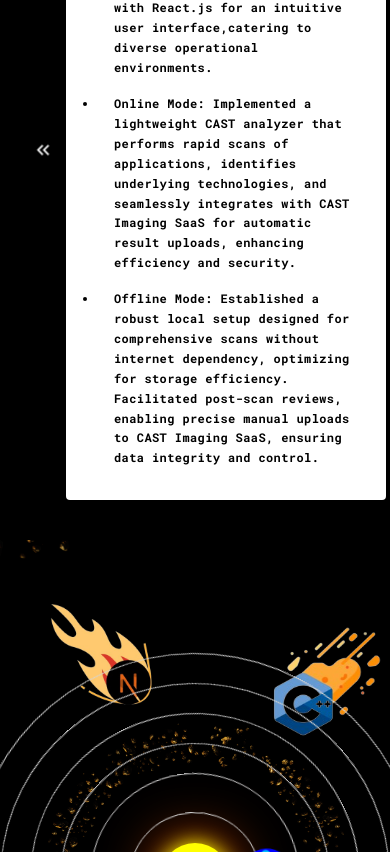
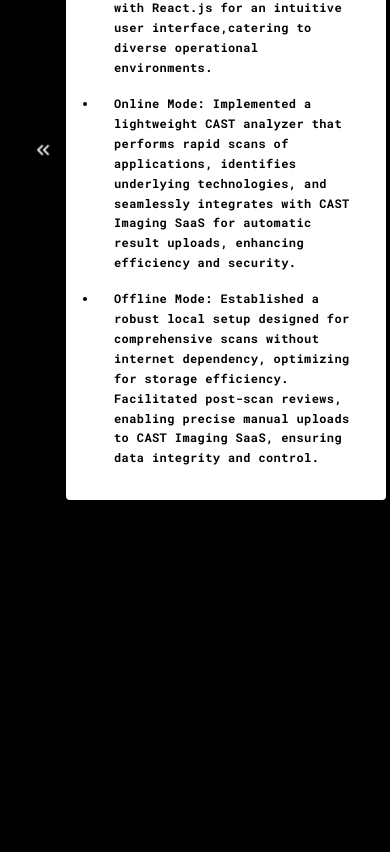
Before and after one commit to AdityaSharma224/Portfolio, a React (Create React App) app: page / in a window 390 px wide. Shown: the part 1148-2000 px from the top of the page. Built offline with nearby package versions, Linux system fonts and the light colour scheme.

Commit message:
skills layput change

```diff
--- a/src/app/layout/layout.jsx
+++ b/src/app/layout/layout.jsx
@@ -12,38 +12,22 @@
 const Layout = () => {
   const classes = useStyles();
   const cursorRef = useRef(null);
-  const skillsRef = useRef(null);
-  const [isSkillsVisible, setIsSkillsVisible] = useState(false);
 
   useEffect(() => {
     const editCursor = (e) => {
-      if (!isSkillsVisible) {
       const { clientX: x, clientY: y } = e;
       const cursorWidth = cursorRef.current.offsetWidth / 2;
       const cursorHeight = cursorRef.current.offsetHeight / 2;
       cursorRef.current.style.left = `${x - cursorWidth}px`;
       cursorRef.current.style.top = `${y - cursorHeight}px`;
-      }
     };
-
-    const observer = new IntersectionObserver(
-      ([entry]) => {
-        setIsSkillsVisible(entry.isIntersecting);
-      },
-      { threshold: 0.5 }
-    );
-
-    if (skillsRef.current) {
-      observer.observe(skillsRef.current);
-    }
 
     window.addEventListener("mousemove", editCursor);
 
     return () => {
       window.removeEventListener("mousemove", editCursor);
-      observer.disconnect();
     };
-  }, [isSkillsVisible]);
+  }, []);
 
   return (
     <Stack margin={0} padding={0} overflow={"hidden"}>
@@ -51,17 +35,10 @@
       <NavbarComponent />
       <HomeComponent />
       <ExperienceComponent />
-      <div ref={skillsRef}>
       <SkillComponent />
-      </div>
       <ArticleComponent />
       <ProjectsComponent />
-      <div
-        className={`${classes.cursor} ${
-          isSkillsVisible ? classes.hideCursor : ""
-        }`}
-        ref={cursorRef}
-      ></div>
+      <div className={classes.cursor} ref={cursorRef}></div>
     </Stack>
   );
 };
--- a/src/app/preloader/loader.jsx
+++ b/src/app/preloader/loader.jsx
@@ -28,12 +28,11 @@
   opacity: 0,
 });
 
-// Styled Typography with responsive breakpoints
 const TypographyStyled = styled(Typography)(({ theme }) => ({
   fontWeight: 700,
   // Default styles
   [theme.breakpoints.up('xs')]: {
-    fontSize: '1.4rem', // for extra-small screens
+    fontSize: '1.6rem', // for extra-small screens
   },
   [theme.breakpoints.up('sm')]: {
     fontSize: '2rem', // for small screens
@@ -45,7 +44,7 @@
     fontSize: '3rem', // for large screens
   },
   [theme.breakpoints.up('xl')]: {
-    fontSize: '4rem', // for extra-large screens
+    fontSize: '5rem', // for extra-large screens
   },
 }));
 
@@ -61,7 +60,7 @@
         opacity: 1,
         ease: 'Power3.easeOut',
       })
-      .from('.preloader .text-container h2', {
+      .from('.preloader .text-container h1', {
         duration: 1.5,
         delay: 1,
         y: 90,
@@ -69,7 +68,7 @@
         stagger: 0.4,
         ease: 'Power3.easeOut',
       })
-      .to('.preloader .text-container h2', {
+      .to('.preloader .text-container h1', {
         duration: 1.2,
         y: 100,
         skewY: -10,
@@ -92,11 +91,10 @@
   return (
     <PreloaderContainer className="preloader">
       <TextContainer className="text-container">
-        {/* Use TypographyStyled instead of Typography */}
-        <TypographyStyled variant="h2">Crafted</TypographyStyled>
-        <TypographyStyled variant="h2">By</TypographyStyled>
-        <TypographyStyled variant="h2">Aditya</TypographyStyled>
-        <TypographyStyled variant="h2" fontWeight={400}>🤗</TypographyStyled>
+        <TypographyStyled variant="h1">Crafted</TypographyStyled>
+        <TypographyStyled variant="h1">By</TypographyStyled>
+        <TypographyStyled variant="h1">Aditya</TypographyStyled>
+        <TypographyStyled variant="h1" fontWeight={400}>🤗</TypographyStyled>
       </TextContainer>
     </PreloaderContainer>
   );
--- a/src/app/skills/skill-component.jsx
+++ b/src/app/skills/skill-component.jsx
@@ -31,15 +31,33 @@
   justifyContent: "center",
   alignItems: "center",
   position: "relative",
-  width: "100%",
+  width: "50%",
   height: "100%",
   background: "#000",
   overflow: "hidden",
+  [theme.breakpoints.down("xl")]: {
+    width: '50%'
+  },
+  [theme.breakpoints.down("lg")]: {
+    width: '50%'
+  },
+  [theme.breakpoints.down("md")]: {
+    width: '100%'
+  },
+  [theme.breakpoints.down("sm")]: {
+    width: '100%'
+  },
+  [theme.breakpoints.down("xs")]: {
+    width: '100%'
+  },
+  [theme.breakpoints.down("xss")]: {
+    width: '100%'
+  },
 });
 
 const OrbitWithIcon = styled(Box)(({ theme, color, size, duration, icon }) => ({
   position: "absolute",
-  border: "0.2px solid #D3D3D3",
+  border: "0.04px solid #D3D3D3",
   borderRadius: "50%",
   color: "white",
   width: size,
@@ -80,8 +98,8 @@
     },
   },
   [theme.breakpoints.down("sm")]: {
-    width: "calc(" + size + " * 0.6)",
-    height: "calc(" + size + " * 0.6)",
+    width: "calc(" + size + " * 0.4)",
+    height: "calc(" + size + " * 0.4)",
   },
   [theme.breakpoints.down("xs")]: {
     width: "calc(" + size + " * 1.5)",
@@ -94,8 +112,8 @@
 }));
 
 const Sun = styled(Box)({
-  width: "90px",
-  height: "90px",
+  width: "100px",
+  height: "100px",
   background: "yellow",
   backgroundImage: `url(${Code})`,
   backgroundSize: "cover",
@@ -105,6 +123,10 @@
   [theme.breakpoints.down("md")]: {
     width: "70px",
     height: "70px",
+  },
+  [theme.breakpoints.down("sm")]: {
+    width: "50px",
+    height: "50px",
   },
 });
 
@@ -127,9 +149,29 @@
           lg: "100vw",
           xl: "100vw",
         },
+        flexDirection: {
+          xs: "column",
+          sm: "column",
+          md: "column",
+          lg: "row",
+          xl: "row",
+        },
       }}
       id="skills"
     >
+      <Stack
+        height={"100%"}
+        sx={{
+          backgroundColor: "#000",
+          width: {
+            xs: "100%",
+            sm: "100%",
+            md: "100%",
+            lg: "50%",
+            xl: "50%",
+          },
+        }}
+      ></Stack>
       <SolarSystem>
         <Box
           sx={{
@@ -137,18 +179,14 @@
             top: { xxs: "3em", xs: "3em", sm: "10em" },
             left: { xxs: "1em", xs: "2em", sm: "18em" },
           }}
-        >
-          <img src={NEXTComet} height={"180px"} width={"180px"} />
-        </Box>
+        ></Box>
         <Box
           sx={{
             position: "absolute",
             top: { xxs: "15em", xs: "4em", sm: "22em" },
             right: { xxs: "1em", xs: "-1em", sm: "12em" },
           }}
-        >
-          <img src={CPPComet} height={"160px"} width={"160px"} />
-        </Box>
+        ></Box>
         <Sun />
         <img
           src={Aster}
@@ -157,49 +195,48 @@
           style={{
             position: "absolute",
             userSelect: "none",
+            [theme.breakpoints.down('sm')]:{
+              display:'none',
+              height:0,
+              width:0,
+            }
           }}
         />
         <OrbitWithIcon
           color="blue"
-          size="220px"
-          duration="rotating-anim 5s"
+          size="200px"
+          duration="rotating-anim 3s"
           icon={ReactImg}
         />
         <OrbitWithIcon
           color=""
-          size="350px"
-          duration="rotating-anim 8.5s"
+          size="320px"
+          duration="rotating-anim 6.5s"
           icon={Python}
         />
         <OrbitWithIcon
           color=""
-          size="450px"
-          duration="rotating-anim 10s"
+          size="420px"
+          duration="rotating-anim 8s"
           icon={JS}
         />
         <OrbitWithIcon
           color="white"
-          size="550px"
-          duration="rotating-anim 14.5s"
+          size="520px"
+          duration="rotating-anim 8s"
           icon={NodeJs}
         />
         <OrbitWithIcon
           color=""
-          size="650px"
-          duration="rotating-anim 16s"
+          size="620px"
+          duration="rotating-anim 10s"
           icon={html5}
         />
         <OrbitWithIcon
           color=""
-          size="750px"
-          duration="rotating-anim 19s"
+          size="720px"
+          duration="rotating-anim 12s"
           icon={CSS}
-        />
-        <img
-          src={Aster}
-          height={"980px"}
-          width={"980px"}
-          style={{ position: "absolute" }}
         />
       </SolarSystem>
     </Stack>
```
Lines whose indentation alone changed are shown as unchanged.
